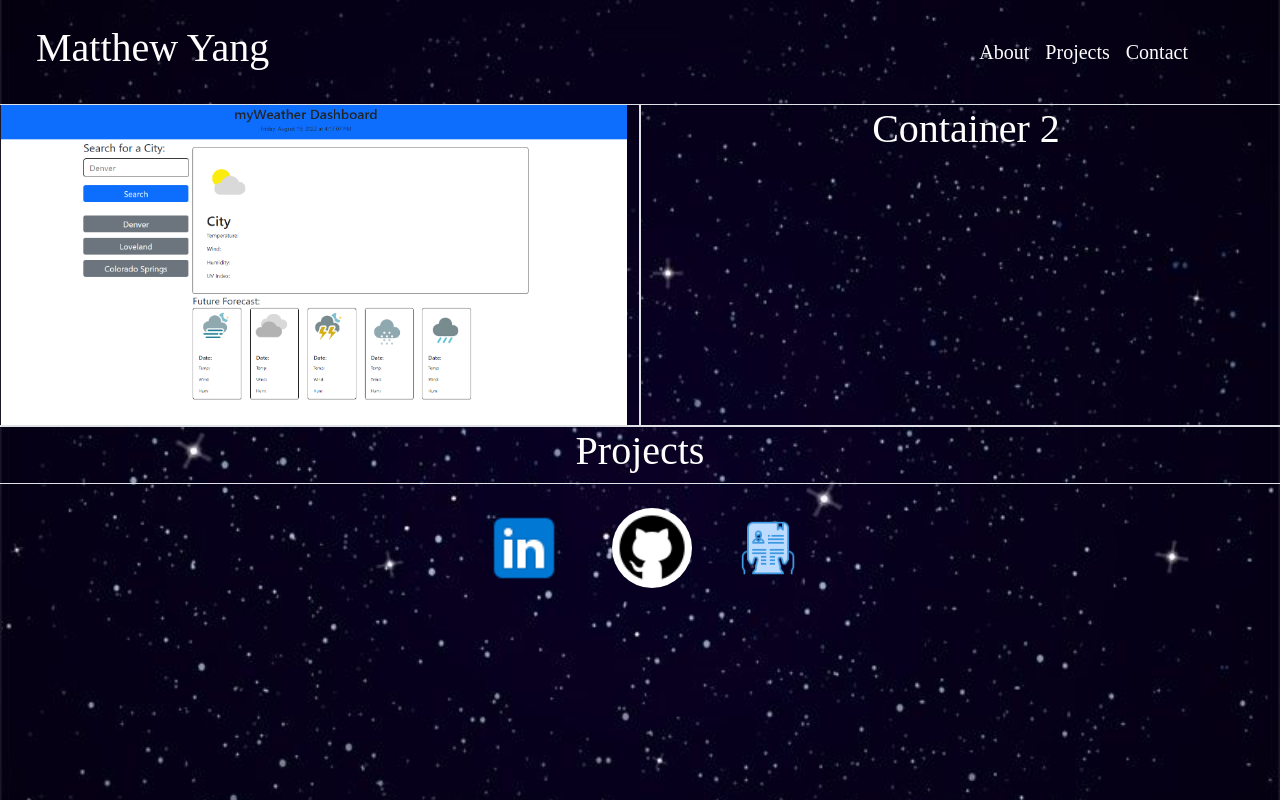
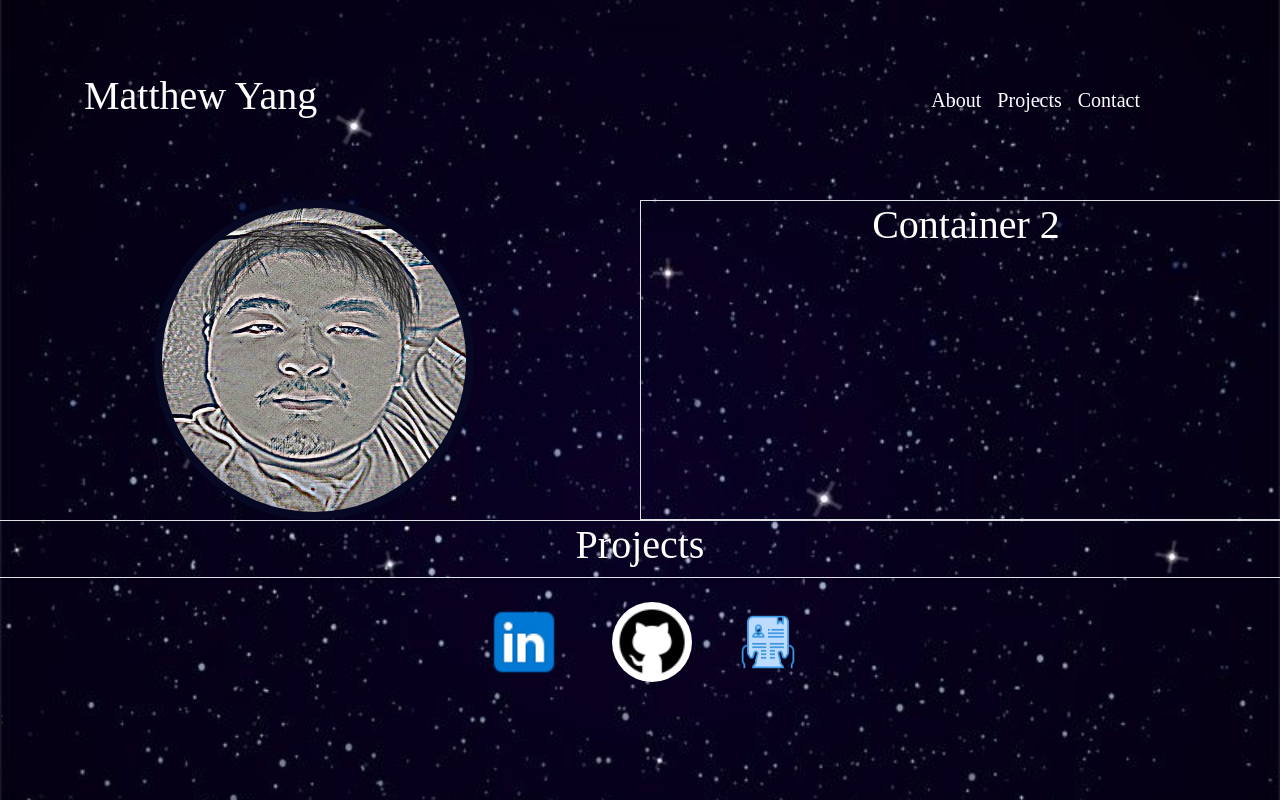
Before and after one commit to myang5t3r/myReactPortfolio, a React (Create React App) app in the folder client/: page / in a window 1280 px wide. Built offline with nearby package versions, Linux system fonts and the light colour scheme.

Commit message:
Added image of myself, added animations with Animista

```diff
--- a/client/src/App.css
+++ b/client/src/App.css
@@ -15,6 +15,13 @@ body {
   background-size: 100%;
 }
 
+.avatar {
+  width: 20em;
+  height: 20em;
+  padding: 0;
+  border: 0.5em solid rgb(7, 8, 36);
+  border-radius: 10em;
+}
 .footer_icons {
   position: relative;
   width: 5em;
@@ -36,3 +43,49 @@ body {
   padding: 0;
   align-items: center;
 }
+
+.flip-scale-up-ver {
+  -webkit-animation: flip-scale-up-ver 0.5s linear both;
+  animation: flip-scale-up-ver 0.5s linear both;
+}
+
+/* ----------------------------------------------
+ * Generated by Animista on 2022-10-5 22:41:16
+ * Licensed under FreeBSD License.
+ * See http://animista.net/license for more info.
+ * w: http://animista.net, t: @cssanimista
+ * ---------------------------------------------- */
+
+/**
+ * ----------------------------------------
+ * animation flip-scale-up-ver
+ * ----------------------------------------
+ */
+@-webkit-keyframes flip-scale-up-ver {
+  0% {
+    -webkit-transform: scale(1) rotateY(0);
+    transform: scale(1) rotateY(0);
+  }
+  50% {
+    -webkit-transform: scale(2.5) rotateY(90deg);
+    transform: scale(2.5) rotateY(90deg);
+  }
+  100% {
+    -webkit-transform: scale(1) rotateY(180deg);
+    transform: scale(1) rotateY(180deg);
+  }
+}
+@keyframes flip-scale-up-ver {
+  0% {
+    -webkit-transform: scale(1) rotateY(0);
+    transform: scale(1) rotateY(0);
+  }
+  50% {
+    -webkit-transform: scale(2.5) rotateY(90deg);
+    transform: scale(2.5) rotateY(90deg);
+  }
+  100% {
+    -webkit-transform: scale(1) rotateY(180deg);
+    transform: scale(1) rotateY(180deg);
+  }
+}
--- a/client/src/components/Main.js
+++ b/client/src/components/Main.js
@@ -13,7 +13,7 @@ const Main = () => {
       <NavBar />
       <div className="Container">
         <div className="row">
-          <div className="col-sm-12 col-md-6 border text-center">
+          <div className="col-sm-12 col-md-6 text-center">
             <PortfolioImg />
           </div>
           <div className="col-sm-12 col-md-6 border text-center">
--- a/client/src/components/NavBar.js
+++ b/client/src/components/NavBar.js
@@ -2,7 +2,7 @@ import React from "react";
 
 export default function NavBar() {
   return (
-    <div>
+    <div className="m-5">
       <nav className="navbar navbar-expand-lg p-4">
         <div className="container-fluid">
           <h1 style={{ color: "white" }}>Matthew Yang</h1>
--- a/client/src/components/PortfolioImg.css
+++ /dev/null
@@ -1,7 +0,0 @@
-.avatar {
-  width: 100%;
-  height: 20em;
-  padding: 0;
-  /* border: 0.5em solid rgb(7, 8, 36); */
-  /* border-radius: 10em; */
-}
--- a/client/src/components/PortfolioImg.js
+++ b/client/src/components/PortfolioImg.js
@@ -1,7 +1,8 @@
 import React from "react";
-import img from "../images/myWeatherDashboard_img.PNG";
-import "./PortfolioImg.css";
+import img from "../images/IMG_2611_2.jpg";
 
 export default function PortfolioImg() {
-  return <img className="avatar" src={img} alt="My porfolio" />;
+  return (
+    <img className="avatar flip-scale-up-ver" src={img} alt="My porfolio" />
+  );
 }
```
Also changed, not shown: client/src/images/IMG_2611_2.jpg (added).
